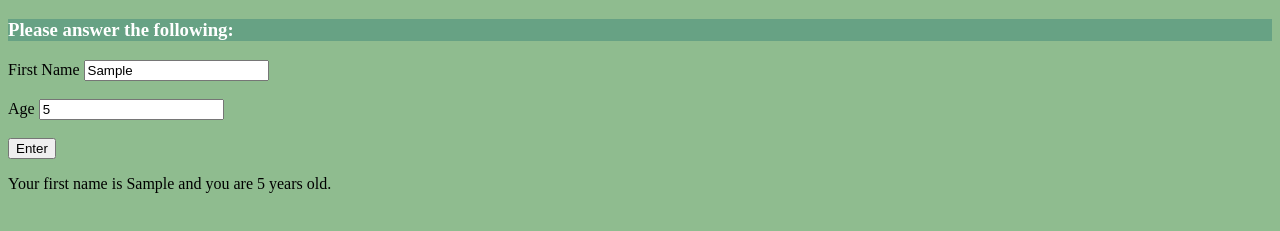
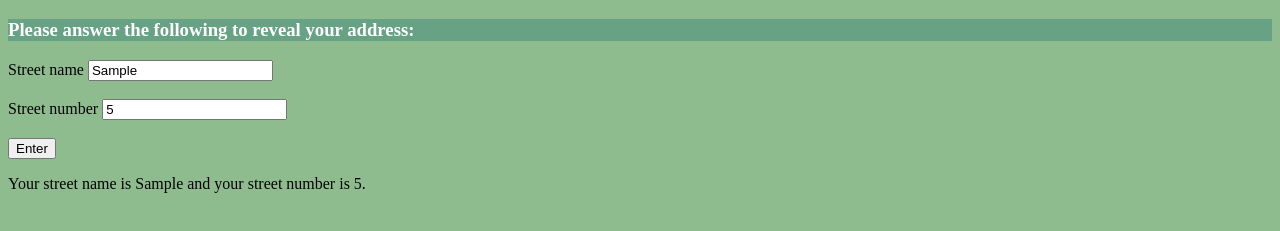
Before and after one commit to ICS20-Programming-LilyC/Unit2-03-HTML-StreetAddress, a plain HTML site: page index.html in a window 1280 px wide. Both pictures are taken after typing "Sample", "5" into the empty fields and a click on the input "Enter". Shown: the part 141-372 px from the top of the page. Drawn offline with Linux system fonts and the light colour scheme.

Commit message:
Updated it to street name and number

```diff
--- a/index.html
+++ b/index.html
@@ -10,10 +10,10 @@
     <meta name="viewport" content="width=device-width, initial-scale=1.0">
 
     <!--Favicon-->
-    <link rel="apple-touch-icon" sizes="180x180" href="./fav_index/apple-touch-icon (4).png">
-    <link rel="icon" type="image/png" sizes="32x32" href="./fav_index/favicon-32x32 (4).png">
-    <link rel="icon" type="image/png" sizes="16x16" href="./fav_index/favicon-16x16 (4).png">
-    <link rel="manifest" href="./fav_index/site (4).webmanifest">
+    <link rel="apple-touch-icon" sizes="180x180" href="./fav_index/apple-touch-icon.png">
+    <link rel="icon" type="image/png" sizes="32x32" href="./fav_index/favicon-32x32.png">
+    <link rel="icon" type="image/png" sizes="16x16" href="./fav_index/favicon-16x16.pngg">
+    <link rel="manifest" href="./fav_index/site.webmanifest">
     <link rel="stylesheet" href="./css/style.css">
 
     <!--Title-->
@@ -26,14 +26,14 @@
     <script src="./js/script.js"></script>
     <h1>User Input, with a JS file</h1>
     <p>
-      <h3>Please answer the following:</h3>
+      <h3>Please answer the following to reveal your address:</h3>
     <form action="javascript:enterClicked()">
-      <label for="fname">First Name</label>
-      <input type="text" id="first-name" placeholder="First Name">
+      <label for="streetname">Street name</label>
+      <input type="text" id="street-name" placeholder="Street name">
       <br>
       <br>
-      <label for="age">Age</label>
-      <input type="number" id="age-entered" placeholder="Age">
+      <label for="streetnumber">Street number</label>
+      <input type="number" id="street-number" placeholder="Street number">
       <br>
       <br>
       <input type="submit" value="Enter">
--- a/js/script.js
+++ b/js/script.js
@@ -5,13 +5,13 @@
 // This file contains the JS functions for index.html
 
 function enterClicked () {
-  // this function gets user's first name and age and displays it back to user
+  // this function gets user's street name and number and displays it back to user
 
-  // get first name from text field
-  let firstName = document.getElementById("first-name").value
-	// get age from text field and cast it to integer
-  let userAge = parseInt(document.getElementById("age-entered").value)
+  // get street name from text field
+  let streetname = document.getElementById("street-name").value
+	// get number from text field and cast it to integer
+  let streetnumber = parseInt(document.getElementById("street-number").value)
 
-  // display name and age back to user
-  document.getElementById('user-info').innerHTML = "Your first name is " + firstName + " and you are " + userAge + " years old."
+  // display name and number back to user
+  document.getElementById('user-info').innerHTML = "Your street name is " + streetname + " and your street number is " + streetnumber + "."
 }
```
Also changed, not shown: fav_index/android-chrome-192x192.png (added), fav_index/android-chrome-512x512.png (added), fav_index/apple-touch-icon.png (added), fav_index/favicon-16x16.png (added), fav_index/favicon-32x32.png (added), fav_index/favicon.ico (added), fav_index/site.webmanifest (added).
